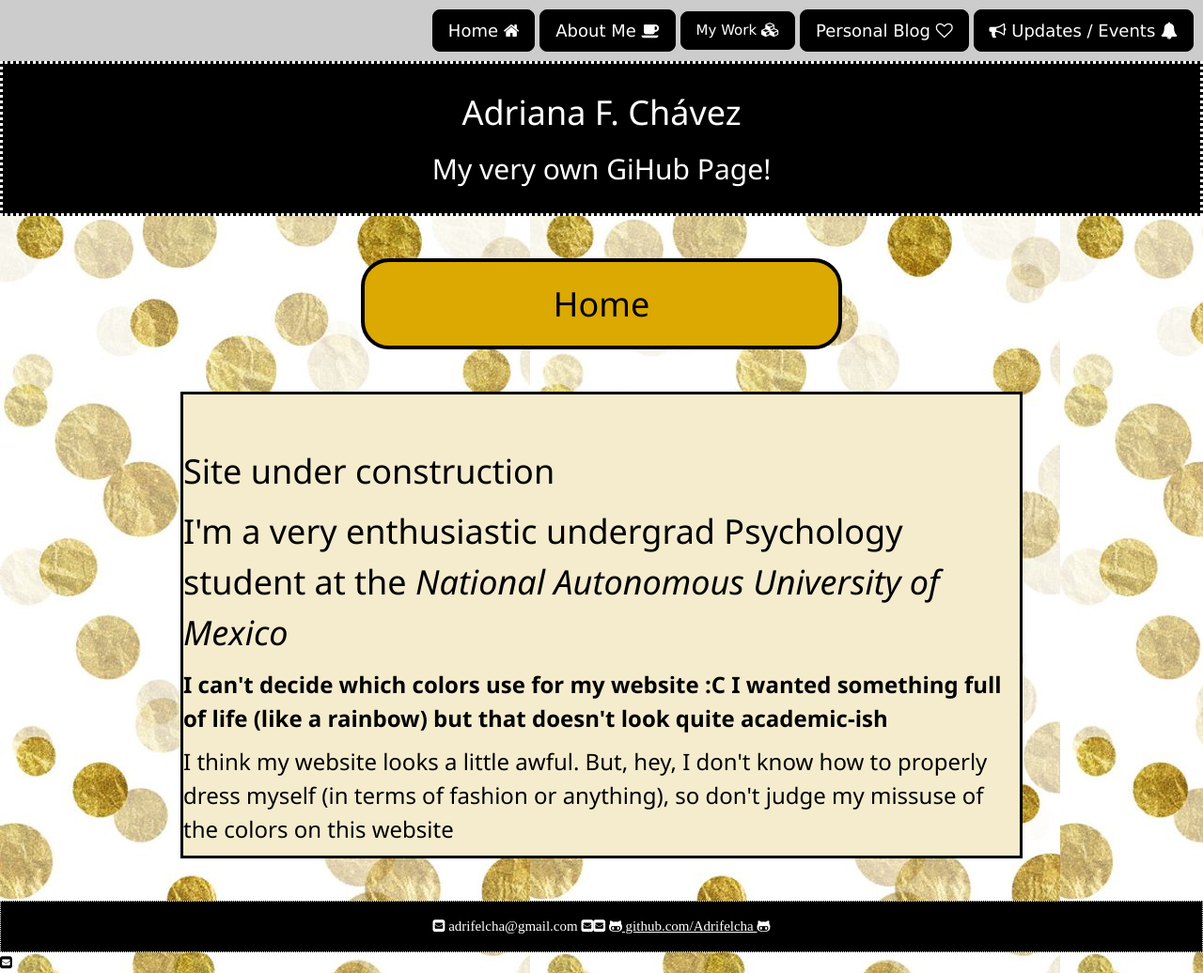
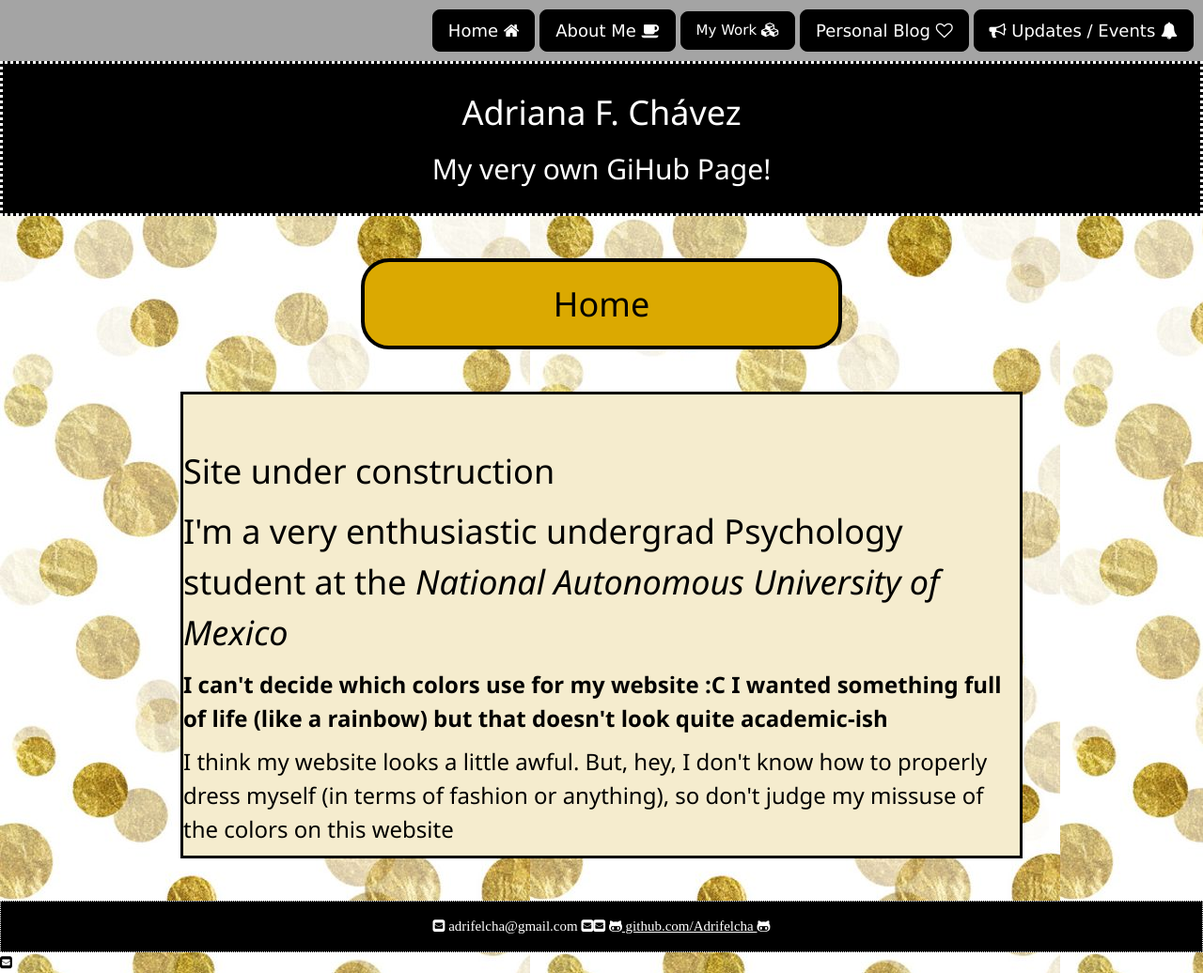
Before and after one commit to Adrifelcha/Adrifelcha-github.io, a Jekyll site: the page built from index.html, in a window 1280 px wide. Shown: the whole page at 94% size. Built offline with Jekyll 4.4.1, drawn with Linux system fonts in a browser that asks for light colours.

Commit message:
Update default.html

```diff
--- a/_layouts/default.html
+++ b/_layouts/default.html
@@ -50,7 +50,7 @@
 			nav {
 				padding: 10px;
 				text-align:right;
-				background-color: #cccccc;
+				background-color: #A4A4A4;
 			}
 
 			nav ul, footer ul {
```
